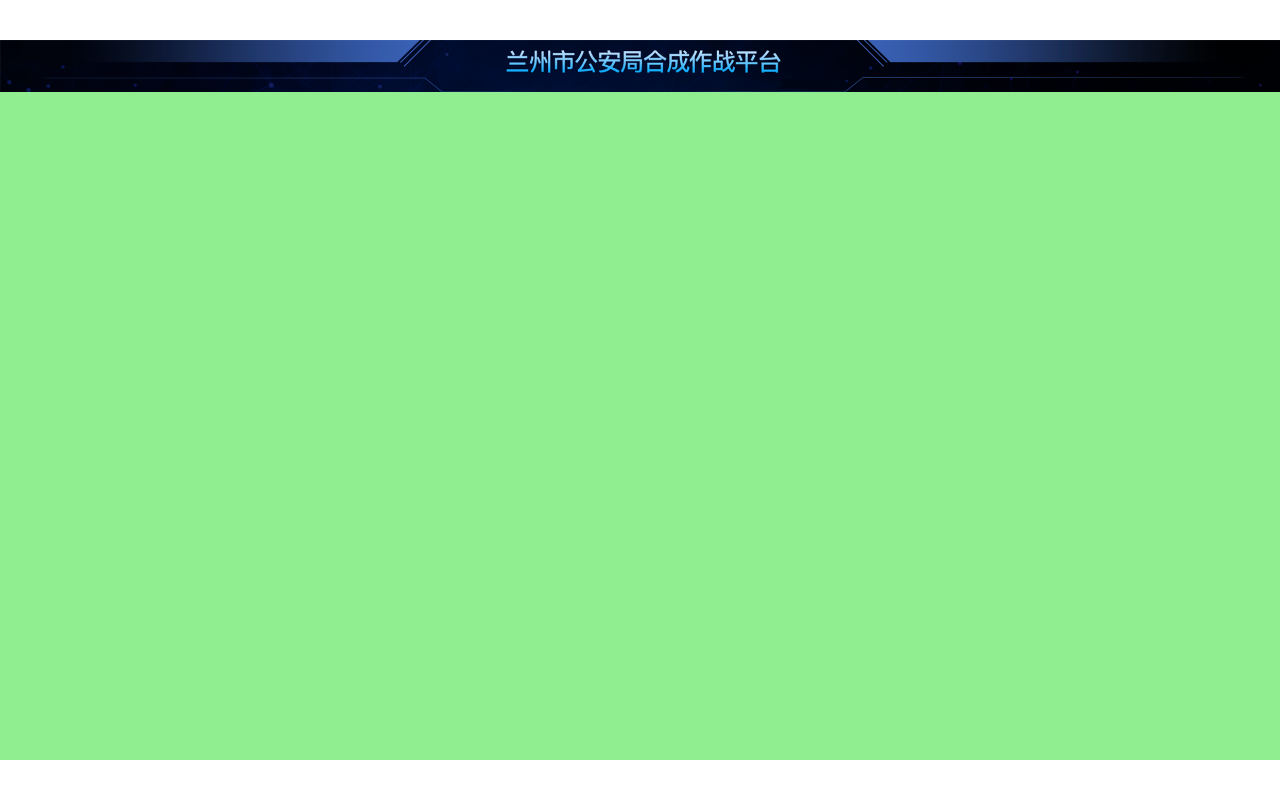
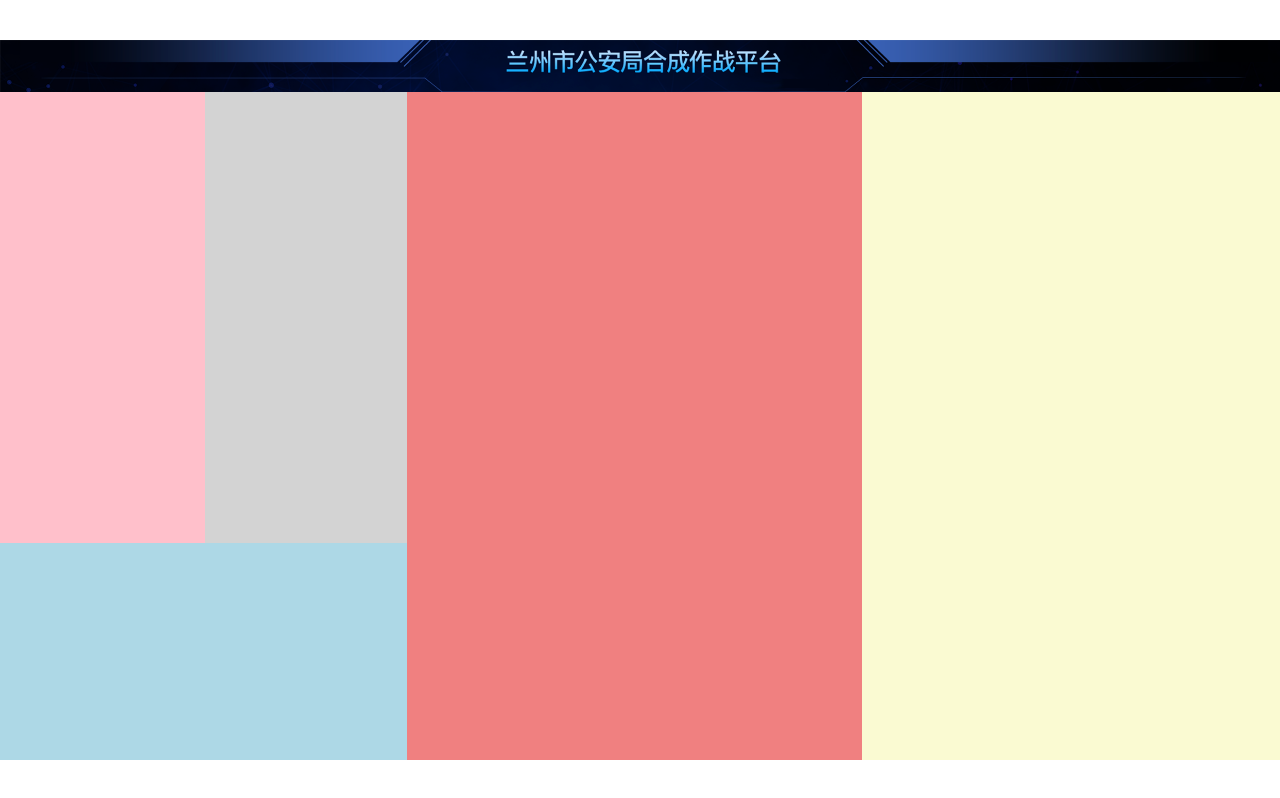
Before and after one commit to EvelynWXY/big-screen-demo-02, a React (Vite) app: page /#/ in a window 1280 px wide. Built offline with nearby package versions, Linux system fonts and the light colour scheme.

Commit message:
make grids

```diff
--- a/src/pages/home.scss
+++ b/src/pages/home.scss
@@ -1,8 +1,44 @@
 @import "../shared/helper";
 
 .home {
-  header {
+  flex: 1;
+  display: flex;
+  flex-direction: column;
+  > header {
     height: px(99);
     background-size: cover;
   }
+
+  > main {
+    flex: 1;
+    display: grid;
+    grid-template:
+      "box1 box2 box4 box5" 755fr
+      "box3 box3 box4 box5" 363fr / 366fr 361fr 811fr 747fr;
+
+    > .section1 {
+      grid-area: box1;
+      background: pink;
+    }
+
+    > .section2 {
+      grid-area: box2;
+      background: lightgray;
+    }
+
+    > .section3 {
+      grid-area: box3;
+      background: lightblue;
+    }
+
+    > .section4 {
+      grid-area: box4;
+      background: lightcoral;
+    }
+
+    > .section5 {
+      grid-area: box5;
+      background: lightgoldenrodyellow;
+    }
+  }
 }
--- a/src/pages/home.tsx
+++ b/src/pages/home.tsx
@@ -7,6 +7,13 @@
   return (
     <div className='home'>
       <header style={{backgroundImage:`url(${headerBg})`}}></header>
+    <main>
+      <section className="section1"></section>
+      <section className="section2"></section>
+      <section className="section3"></section>
+      <section className="section4"></section>
+      <section className="section5"></section>
+    </main>
     </div>
   );
 };
--- a/src/shared/style.scss
+++ b/src/shared/style.scss
@@ -31,6 +31,13 @@
 #root {
   margin: 0 auto;
   background: lightgreen;
+  display: flex;
+  flex-direction: column;
+}
+.App {
+  flex: 1;
+  display: flex;
+  flex-direction: column;
 }
 h1,
 h2,
```
